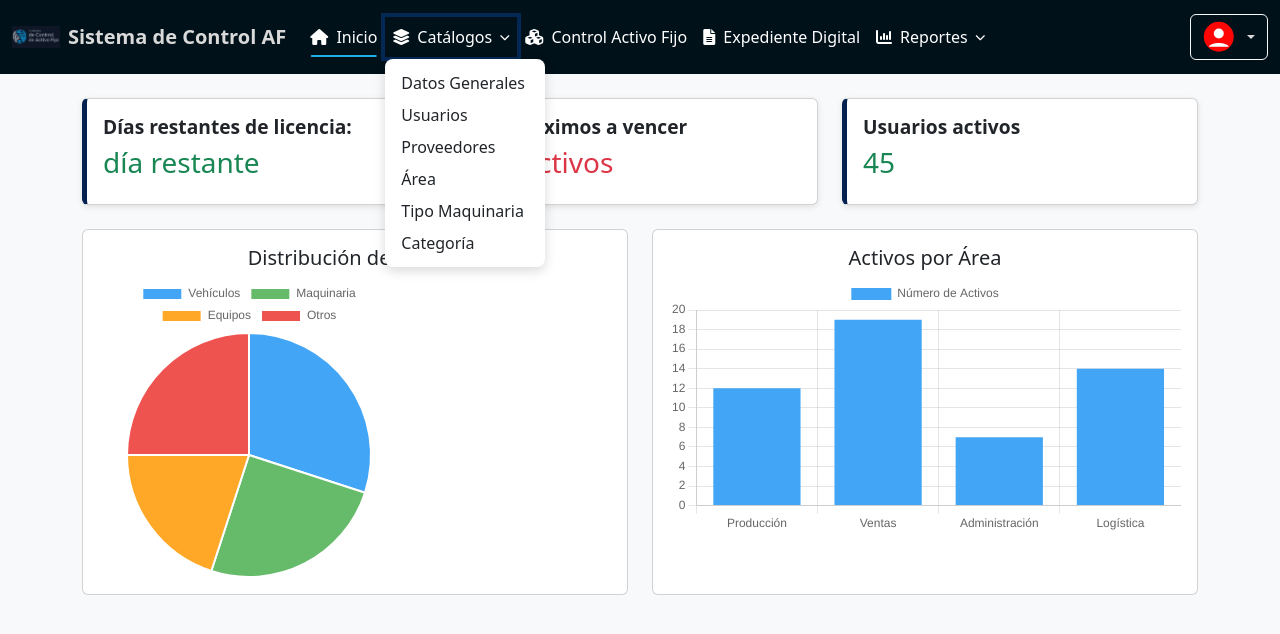
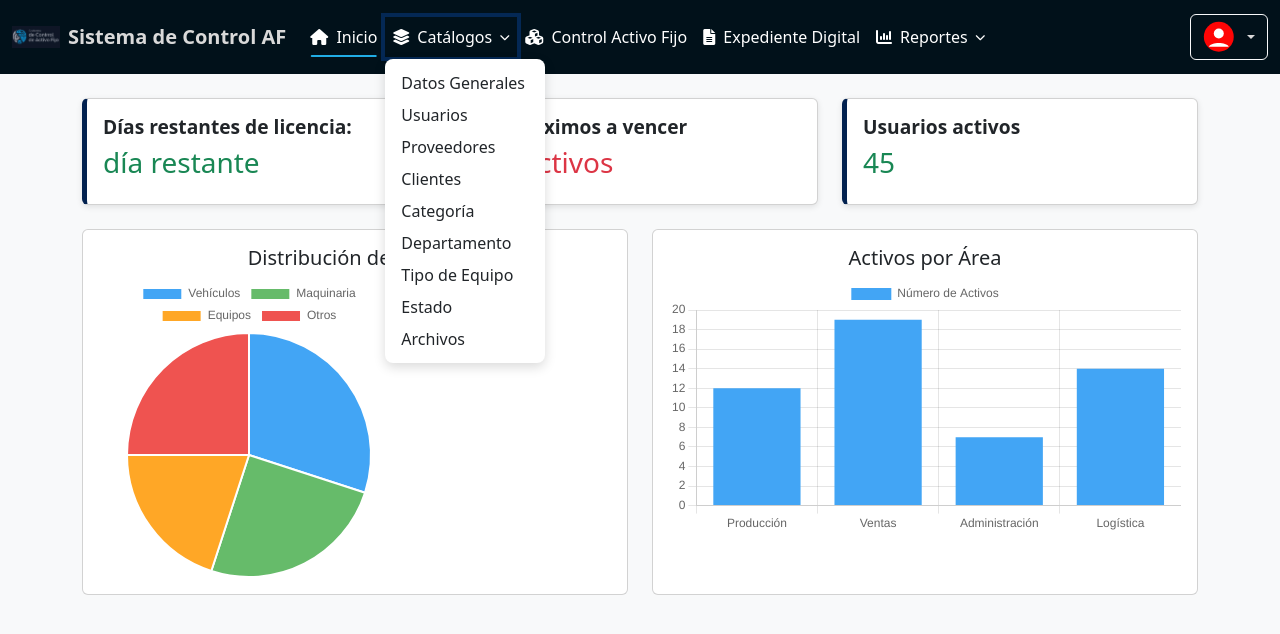
Before and after one commit to bgr04/PROYECTO_AF, a Flask app: template templates/dashboard.html in a window 1280 px wide, after a click on "Catálogos". Shown: the top 634 px of the page. Run offline with Flask 3, Linux system fonts and the light colour scheme; the template is opened without the code that fills it, so the values that code supplies are empty; some libraries are stand-ins or nearby versions.

Commit message:
Update dashboard menu items to include Clients, Department, Equipment Type, Status, and Files

```diff
--- a/templates/dashboard.html
+++ b/templates/dashboard.html
@@ -77,9 +77,12 @@
               <li><a class="dropdown-item" href="#">Datos Generales</a></li>
               <li><a class="dropdown-item" href="#">Usuarios</a></li>
               <li><a class="dropdown-item" href="#">Proveedores</a></li>
-              <li><a class="dropdown-item" href="#">Área</a></li>
-              <li><a class="dropdown-item" href="#">Tipo Maquinaria</a></li>
+              <li><a class="dropdown-item" href="#">Clientes</a></li>
               <li><a class="dropdown-item" href="#">Categoría</a></li>
+              <li><a class="dropdown-item" href="#">Departamento</a></li>
+              <li><a class="dropdown-item" href="#">Tipo de Equipo</a></li>
+              <li><a class="dropdown-item" href="#">Estado</a></li>
+              <li><a class="dropdown-item" href="#">Archivos</a></li>
             </ul>
           </li>
           <li class="nav-item">
```
